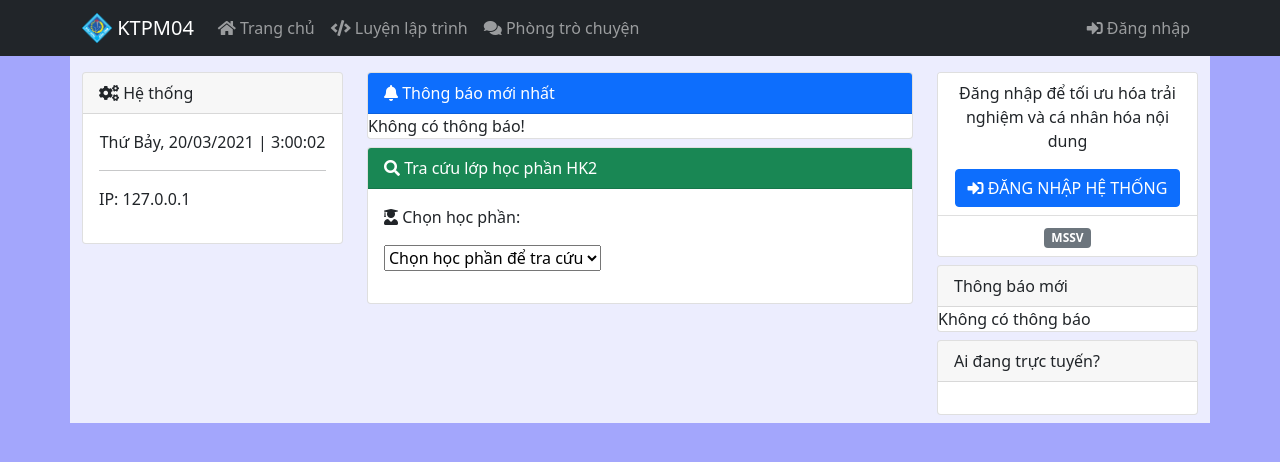
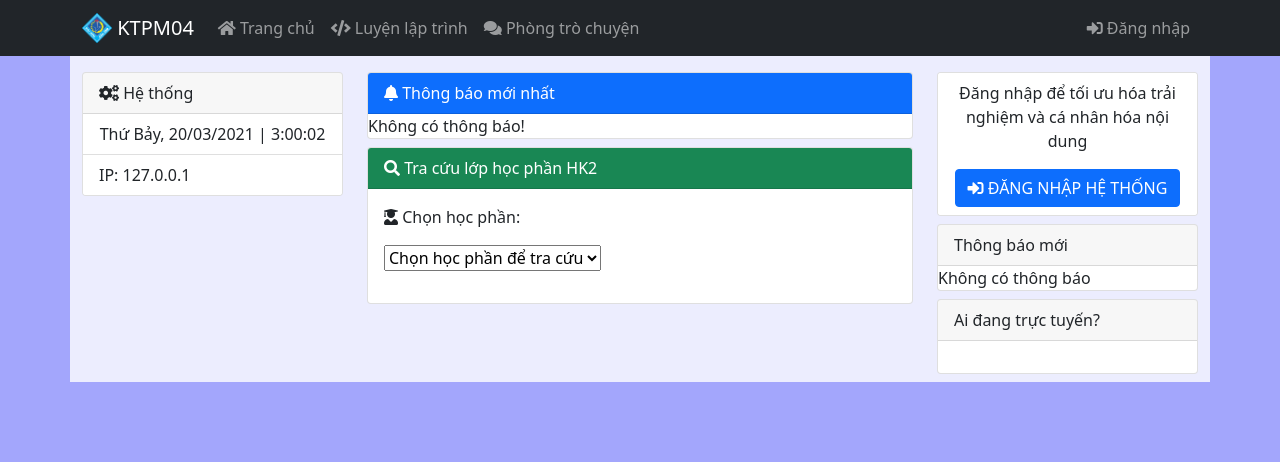
Before and after one commit to lvdat/ktpm, a PHP site: page / in a window 1280 px wide. Shown: the top 462 px of the page. Run offline with PHP 8.4, Linux system fonts and the light colour scheme; data that the repository does not hold is empty; some libraries are stand-ins or nearby versions.

Commit message:
small update

```diff
--- a/inc/all.php
+++ b/inc/all.php
@@ -156,4 +156,6 @@ function timeago($ptime)
 }
 //VARIABLE DEFINE
 date_default_timezone_set('Asia/Ho_Chi_Minh');
+//session auto_start
+session_start();
 ?>
--- a/inc/foot.php
+++ b/inc/foot.php
@@ -11,7 +11,9 @@
                                         <img style="max-width: 43%;border: 3px solid #ab1170;border-radius: 50%" src="<?=getsv(MSSV)['avatar'];?>">
                                     <? endif ?>
                                 </li>
+                                <? if(login()) :?>
                                 <li class="list-group-item text-center"><?if(getsv(MSSV)['level'] > 0){echo '<span class="badge bg-danger"><i class="fas fa-user-shield"></i> ADMIN</span> ';}?><span class="badge bg-secondary"><?=MSSV?></span> <b><?=getsv(MSSV)['name']?></b></li>
+                                <? endif ?>
                             </ul>
                         </div>
                         <div class="card mb-2">
--- a/inc/head.php
+++ b/inc/head.php
@@ -1,5 +1,4 @@
 <?
-session_start();
 // include file config server
 include $_SERVER['DOCUMENT_ROOT'].'/inc/all.php';
 
@@ -139,12 +138,11 @@ if(login()){
             <div class="d-none d-md-block col-md-3 sticky">
               <div class="card">
               <div class="card-header"><i class="fas fa-cogs"></i> Hệ thống</div>
-                <div class="card-body">
-                <p class="text-center"><span id="clock"></span></p>
-                <hr />
-                <p>IP: <?=getip()?></p>
+                <ul class="list-group list-group-flush">
+                <li class="list-group-item text-center"><span id="clock"></p></span>
+                <li class="list-group-item">IP: <?=getip()?></li>
 
-                </div>
+                </ul>
               </div>
             </div>
             <div class="col-md-6">
```
Also changed, not shown: data.php (+9 -0 lines), logout.php (+1 -6 lines).
